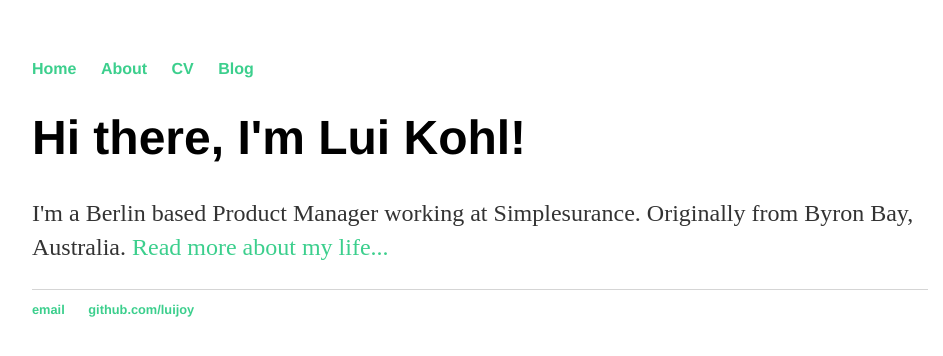
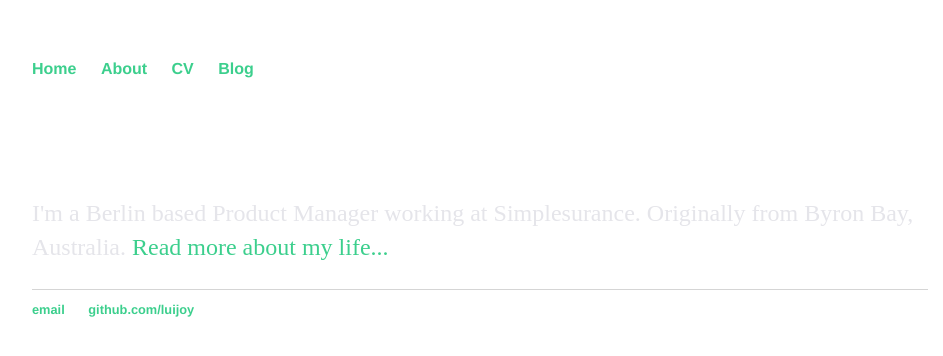
Before and after one commit to luijoy/luijoy.github.io, a Jekyll site: the page built from index.html, in a window 1280 px wide. Shown: the top 356 px of the page, without its empty margins (160-1103 px from the left). Built offline with Jekyll 4.4.1, drawn with Linux system fonts in a browser that asks for light colours.

Commit message:
Update main.css

```diff
--- a/css/main.css
+++ b/css/main.css
@@ -23,11 +23,12 @@ a:hover {
 h1 {
     font-size: 3em;
     font-family:'Helvetica', 'Arial', 'Sans-Serif';
+    color: #FFFFFF;
 }
 p {
     font-size: 1.5em;
     line-height: 1.4em;
-    color: #333;
+    color: #E5E5EA;
 }
 footer {
     border-top: 1px solid #d5d5d5;
```
